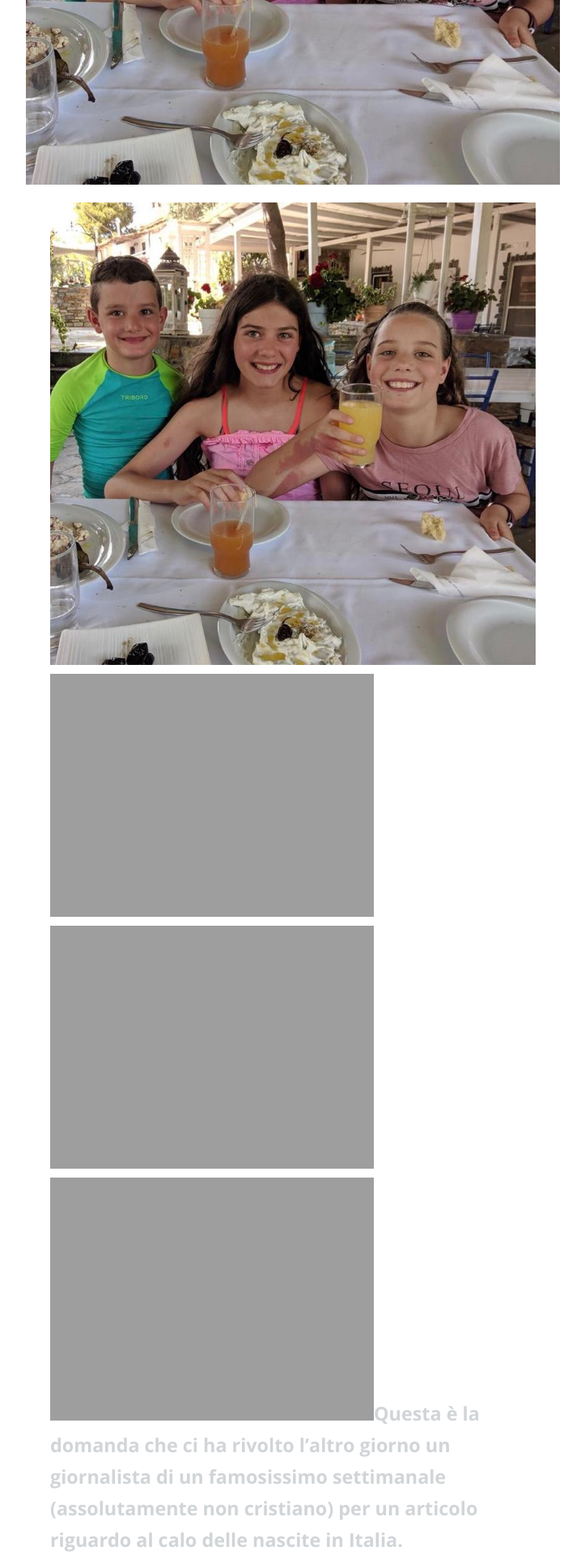
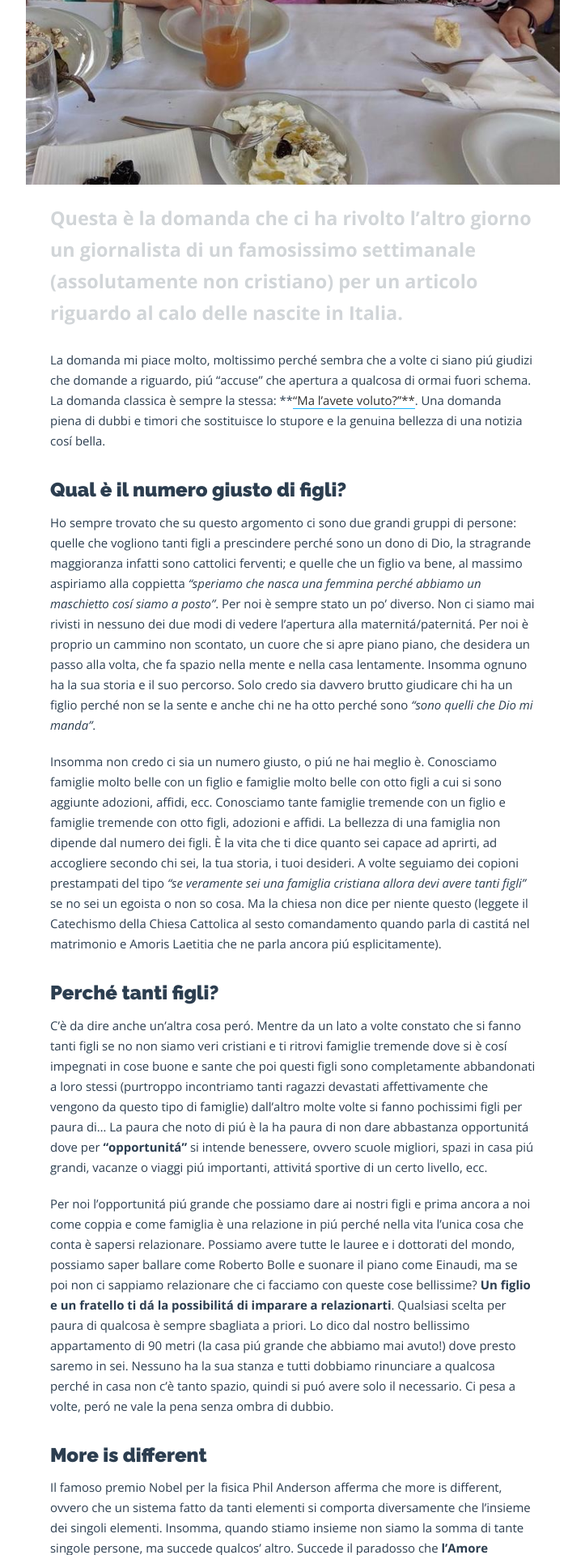
Before and after one commit to ruvido/5p2p, a Jekyll site: the page built from _posts/2019/2019-07-09-perché-fate-tanti-figli.md, in a window 1280 px wide. Shown: the part 831-2751 px from the top of the page at 81% size, without its empty margins (278-1001 px from the left). Built offline with Jekyll 4.4.1, drawn with Linux system fonts in a browser that asks for light colours.

Commit message:
Update from Forestry.io Alessandra Lucca updated _posts/2019/2019-07-09-perché-fate-tanti-figli.md

```diff
--- a/_posts/2019/2019-07-09-perché-fate-tanti-figli.md
+++ b/_posts/2019/2019-07-09-perché-fate-tanti-figli.md
@@ -5,15 +5,15 @@ image: "/uploads/WhatsApp Image 2019-07-09 at 09.24.15.jpeg"
 permalink: perche-fate-tanti-figli
 
 ---
-![](/uploads/WhatsApp Image 2019-07-09 at 09.24.15.jpeg)![](/uploads/Foto in 10 giorni in Grecia! - Google Foto-3.html)![](/uploads/Foto Grecia! - Google Foto-1.html)![](/uploads/Foto in 10 giorni in Grecia! - Google Foto-1.html)Questa è la domanda che ci ha rivolto l'altro giorno un giornalista di un famosissimo settimanale (assolutamente non cristiano) per un articolo riguardo al calo delle nascite in Italia.
+Questa è la domanda che ci ha rivolto l'altro giorno un giornalista di un famosissimo settimanale (assolutamente non cristiano) per un articolo riguardo al calo delle nascite in Italia.
 
 La domanda mi piace molto, moltissimo perché sembra che a volte ci siano piú giudizi che domande a riguardo, piú "accuse" che apertura a qualcosa di ormai fuori schema. La domanda classica è sempre la stessa: **["Ma l'avete voluto?"**](https://5p2p.it/ma-l-avete-voluto). Una domanda piena di dubbi e timori che sostituisce lo stupore e la genuina bellezza di una notizia cosí bella.
 
 ## Qual è il numero giusto di figli?
 
-Ho sempre trovato che su questo argomento ci sono due grandi gruppi di persone: quelle che vogliono tanti figli a prescindere perché sono un dono di Dio, la stragrande maggioranza infatti sono cattolici ferventi; e quelle che un figlio va bene, al massimo aspiriamo alla coppietta *"speriamo che nasca una femmina perché abbiamo un maschietto cosí siamo a posto"*. Per noi è sempre stato un po' diverso. Non ci siamo mai rivisti in nessuno dei due modi di vedere l'apertura alla maternitá/paternitá. Per noi è proprio un cammino non scontato, un cuore che si apre piano piano, che desidera un passo alla volta, che fa spazio nella mente e nella casa lentamente. Insomma ognuno ha la sua storia e il suo percorso. Solo credo sia davvero brutto giudicare chi ha un figlio perché non se la sente e anche chi ne ha otto perché sono *"sono quelli che Dio mi manda"*.
+Ho sempre trovato che su questo argomento ci sono due grandi gruppi di persone: quelle che vogliono tanti figli a prescindere perché sono un dono di Dio, la stragrande maggioranza infatti sono cattolici ferventi; e quelle che un figlio va bene, al massimo aspiriamo alla coppietta _"speriamo che nasca una femmina perché abbiamo un maschietto cosí siamo a posto"_. Per noi è sempre stato un po' diverso. Non ci siamo mai rivisti in nessuno dei due modi di vedere l'apertura alla maternitá/paternitá. Per noi è proprio un cammino non scontato, un cuore che si apre piano piano, che desidera un passo alla volta, che fa spazio nella mente e nella casa lentamente. Insomma ognuno ha la sua storia e il suo percorso. Solo credo sia davvero brutto giudicare chi ha un figlio perché non se la sente e anche chi ne ha otto perché sono _"sono quelli che Dio mi manda"_.
 
-Insomma non credo ci sia un numero giusto, o piú ne hai meglio è. Conosciamo famiglie molto belle con un figlio e famiglie molto belle con otto figli a cui si sono aggiunte adozioni, affidi, ecc. Conosciamo tante famiglie tremende con un figlio e famiglie tremende con otto figli, adozioni e affidi. La bellezza di una famiglia non dipende dal numero dei figli. È la vita che ti dice quanto sei capace ad aprirti, ad accogliere secondo chi sei, la tua storia, i tuoi desideri. A volte seguiamo dei copioni prestampati del tipo *"se veramente sei una famiglia cristiana allora devi avere tanti figli"* se no sei un egoista o non so cosa. Ma la chiesa non dice per niente questo (leggete il Catechismo della Chiesa Cattolica al sesto comandamento quando parla di castitá nel matrimonio e Amoris Laetitia che ne parla ancora piú esplicitamente).
+Insomma non credo ci sia un numero giusto, o piú ne hai meglio è. Conosciamo famiglie molto belle con un figlio e famiglie molto belle con otto figli a cui si sono aggiunte adozioni, affidi, ecc. Conosciamo tante famiglie tremende con un figlio e famiglie tremende con otto figli, adozioni e affidi. La bellezza di una famiglia non dipende dal numero dei figli. È la vita che ti dice quanto sei capace ad aprirti, ad accogliere secondo chi sei, la tua storia, i tuoi desideri. A volte seguiamo dei copioni prestampati del tipo _"se veramente sei una famiglia cristiana allora devi avere tanti figli"_ se no sei un egoista o non so cosa. Ma la chiesa non dice per niente questo (leggete il Catechismo della Chiesa Cattolica al sesto comandamento quando parla di castitá nel matrimonio e Amoris Laetitia che ne parla ancora piú esplicitamente).
 
 ## Perché tanti figli?
 
@@ -23,7 +23,7 @@ Per noi l'opportunitá piú grande che possiamo dare ai nostri figli e prima anc
 
 ## More is different
 
- Il famoso premio Nobel per la fisica Phil Anderson afferma che more is different, ovvero che un sistema fatto da tanti elementi si comporta diversamente che l'insieme dei singoli elementi. Insomma, quando stiamo insieme non siamo la somma di tante singole persone, ma succede qualcos' altro. Succede il paradosso che **l'Amore quando si divide si moltiplica**. Quando diamo spazio ad un figlio succede che sperimentiamo la pienezza, una gioia inspiegabile. Succede che quando arriva un fratello si trovano tutti gli spazi necessari e avere la scrivania tutta per sé tanto desiderata e implorata da Chiara non è piú cosí importante (a detta sua).
+Il famoso premio Nobel per la fisica Phil Anderson afferma che more is different, ovvero che un sistema fatto da tanti elementi si comporta diversamente che l'insieme dei singoli elementi. Insomma, quando stiamo insieme non siamo la somma di tante singole persone, ma succede qualcos' altro. Succede il paradosso che **l'Amore quando si divide si moltiplica**. Quando diamo spazio ad un figlio succede che sperimentiamo la pienezza, una gioia inspiegabile. Succede che quando arriva un fratello si trovano tutti gli spazi necessari e avere la scrivania tutta per sé tanto desiderata e implorata da Chiara non è piú cosí importante (a detta sua).
 
 I figli sono tutti diversi: noi, ad esempio abbiamo una figlia che è molto responsabile, affidabile, generosa smisuratamente, arrogante come solo un adolescente sa essere e amante della musica; un'altra figlia che è una vera artista, amante del teatro, pasticciona oltre misura, esuberante e creativa che nasconde un cuore sensibile e ci fa disperare per quante ne combina; e infine abbiamo un super coccolone, sempre disponibile, felice a qualsiasi proposta, amante dello sport e instancabile chiacchierone; e poi siamo in trepidante attesa di Rebecca che davvero non riusciamo proprio ad immaginare come possa essere. Insomma ogni figlio è un mondo. Relazionarci con ognuno di loro è un'avventura. Offrire loro la relazione di un fratello è l'opportunitá piú grande che ci sia secondo noi.
 
@@ -31,9 +31,9 @@ I figli sono tutti diversi: noi, ad esempio abbiamo una figlia che è molto resp
 
 Oggi si viaggia tanto e sembra che chi non lo fa è sfigato. Nostra figlia Chiara (12 anni!) quasi ha avuto il coraggio di "rimproverarci" il fatto che lei non è ancora stata a Parigi dimenticando che ha vissuto in tre nazioni diverse da quando è nata, è madrelingua tedesca e, grazie ad una tappa del tour di 5pani2pesci, è stata dall'altra parte del mondo lo scorso inverno. Questo per dire che oggi sembra scontato e prioritario viaggiare tanto e scoprire il mondo. Io credo che **un figlio è un mondo che viene a casa tua e ti fa fare un viaggio che dura tutta la vita** (io ad esempio nostra figlia Maria non la capiró mai… è un vulcano esplosivo sempre nuovo e inaspettato). Ci sono viaggi piú grandi in mondi molto piú grandi ed interessanti che nessun aereo è capace di soddisfare.
 
-I figli sono per noi una benedizione, la piú grande opportunitá che la vita possa offrirci come famiglia, un viaggio in mondi unici che ci mettono in costante discussione come persone e ci costringono ad avere il cuore aperto. I figli a casa nostra mettono ordine nella vita, ci costringono a decidere le prioritá, quali sono le cose importanti, ci aiutano a rimanere nell'obbedienza alla vita fatta di cose a volte piccole, a volte straordinarie a volte molto faticose e frustranti. Certo, se penso che dopo anni dovremo ricominciare a litigare a chi cambia con i pannolini puzzolenti e sopravvivere alla fase *gattono/cammino e apro tutto*, mi prende male e penso che non ce la posso fare. Peró so che questa nuova avventura sará l'avventura piú bella.
+I figli sono per noi una benedizione, la piú grande opportunitá che la vita possa offrirci come famiglia, un viaggio in mondi unici che ci mettono in costante discussione come persone e ci costringono ad avere il cuore aperto. I figli a casa nostra mettono ordine nella vita, ci costringono a decidere le prioritá, quali sono le cose importanti, ci aiutano a rimanere nell'obbedienza alla vita fatta di cose a volte piccole, a volte straordinarie a volte molto faticose e frustranti. Certo, se penso che dopo anni dovremo ricominciare a litigare a chi cambia con i pannolini puzzolenti e sopravvivere alla fase _gattono/cammino e apro tutto_, mi prende male e penso che non ce la posso fare. Peró so che questa nuova avventura sará l'avventura piú bella.
 
-** E voi perché fate o non fate tanti figli?**
+\** E voi perché fate o non fate tanti figli?**
 
 p.s.
 so che molti di voi non riescono ad avere figli o tanti figli per motivi "tecnici" e so che in questo c'è una sofferenza grande. A voi chiedo di pregare tanto per noi famiglie che ci troviamo costantemente a fare i conti tra il nostro egoismo, la nostra apertura alla vita e la nostra dose di assunzione di responsabilitá nei confronti di questa scelta.
```
